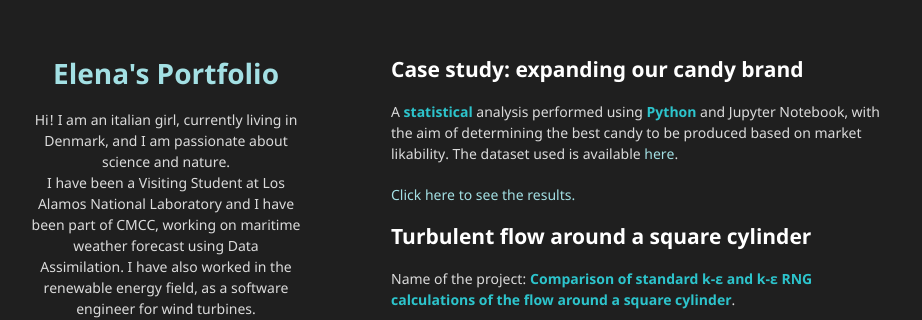
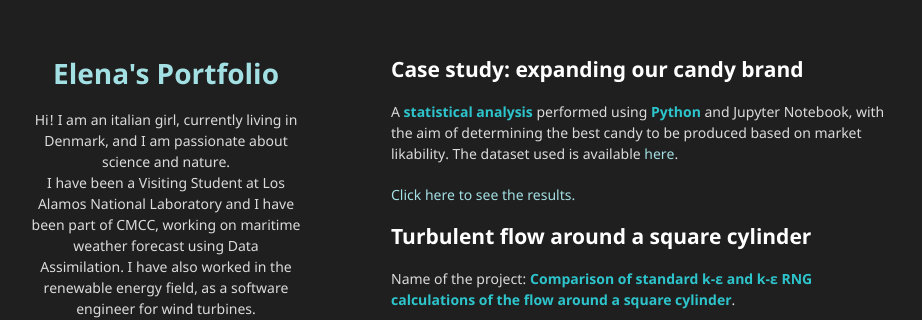
Before and after one commit to elenafini/elenafini.github.io, a Jekyll site: the page built from _posts/2023-12-19-casestudycandy.md, in a window 1280 px wide and 1175 px high. Shown: the top 320 px of the window, without its empty margins (179-1101 px from the left). Built offline with Jekyll 4.4.1, drawn with Linux system fonts in a browser that asks for light colours.

```diff
--- a/_posts/2023-12-19-casestudycandy.md
+++ b/_posts/2023-12-19-casestudycandy.md
@@ -6,6 +6,6 @@ tag:
 - data science
 - python
 ---
-A **statistical** analysis performed using **Python** and Jupyter Notebook, with the aim of determining the best candy to be produced based on market likability. The dataset used is available [here](https://datahub.io/five-thirty-eight/candy-power-ranking).<br />
+A **statistical analysis** performed using **Python** and Jupyter Notebook, with the aim of determining the best candy to be produced based on market likability. The dataset used is available [here](https://datahub.io/five-thirty-eight/candy-power-ranking).<br />
 
 [Click here to see the results.](../assets/casestudycandy.pdf)
```
